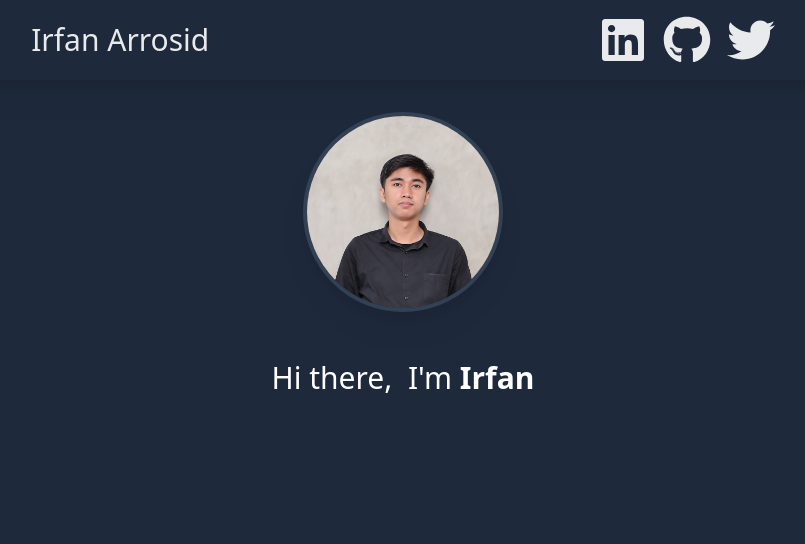
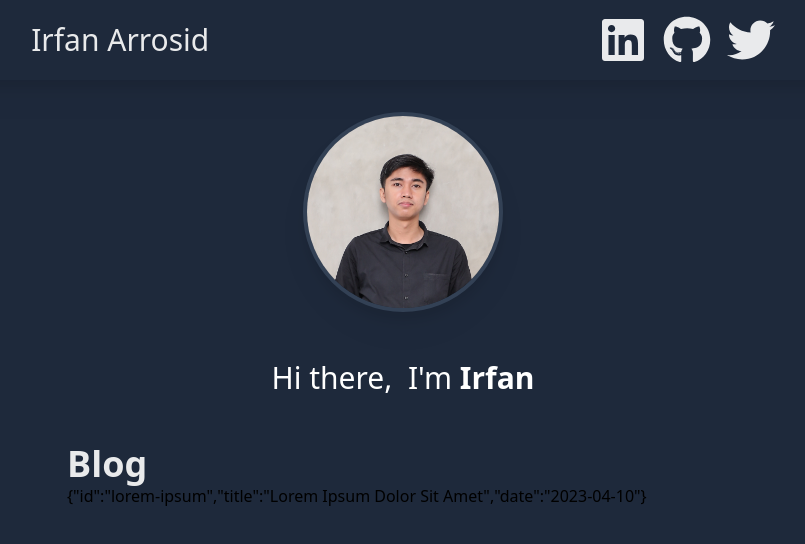
Before and after one commit to irfan-arrosid/NextApp-mini-projects, a Next.js app in the folder simple-blog-app/: page / in a window 1280 px wide. Shown: the top 544 px of the page, without its empty margins (237-1042 px from the left). Built offline with nearby package versions, Linux system fonts and the light colour scheme.

Commit message:
Creating blog posts component

```diff
--- /dev/null
+++ b/simple-blog-app/app/components/posts.tsx
@@ -0,0 +1,17 @@
+import React from 'react'
+import { getSortedPostsData } from '@/lib/posts'
+
+export default function Posts() {
+    const posts = getSortedPostsData()
+
+    return (
+        <section className='mt-6 mx-auto max-w-2xl'>
+            <h2 className='text-4xl font-bold text-white/90'>Blog</h2>
+            <ul className='w-full'>
+                {posts.map(post => (
+                    JSON.stringify(post)
+                ))}
+            </ul>
+        </section>
+    )
+}
--- a/simple-blog-app/app/page.tsx
+++ b/simple-blog-app/app/page.tsx
@@ -1,3 +1,5 @@
+import Posts from "./components/posts";
+
 export default function Home() {
   return (
     <main className="px-6 mx-auto">
@@ -7,6 +9,7 @@ export default function Home() {
           I'm <span className="font-bold">Irfan</span>
         </span>
       </p>
+      <Posts />
     </main>
   )
 }
```
